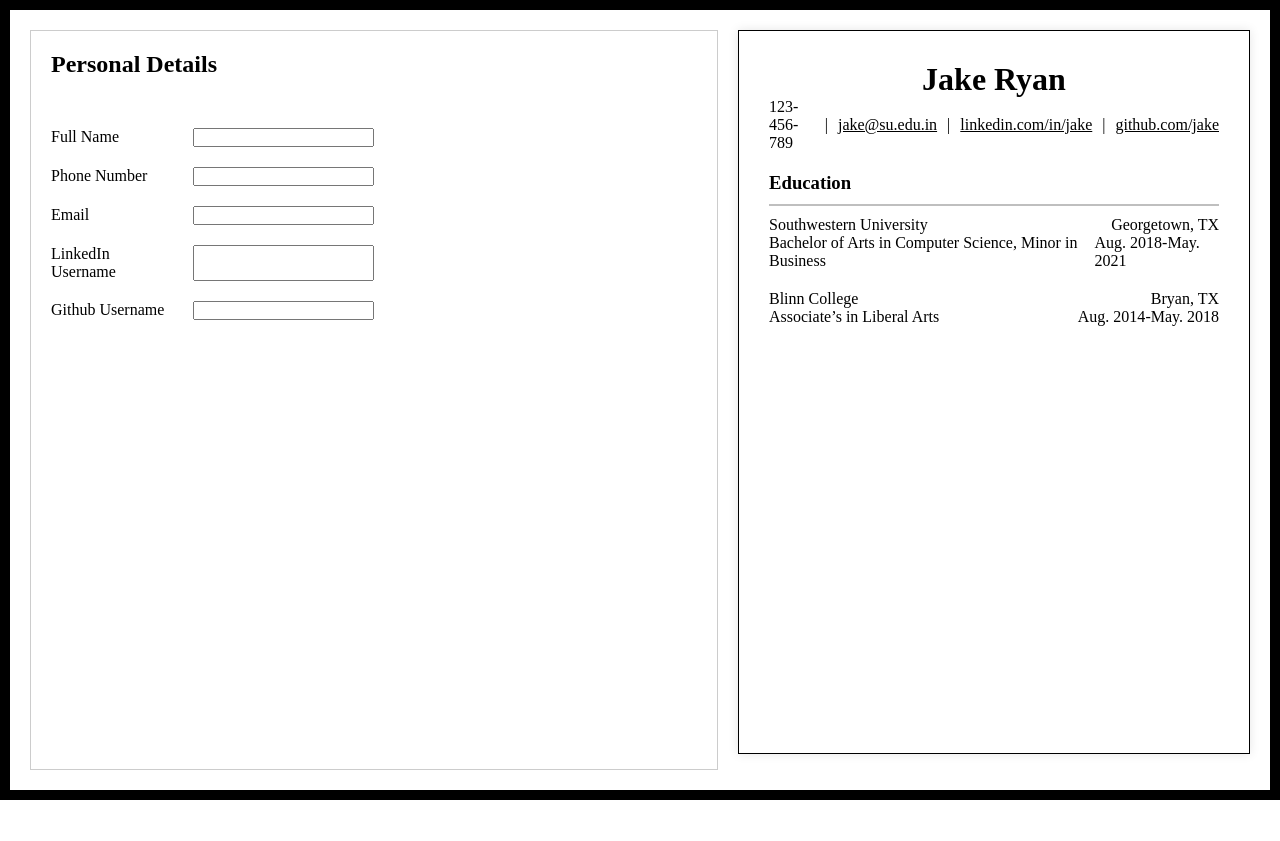
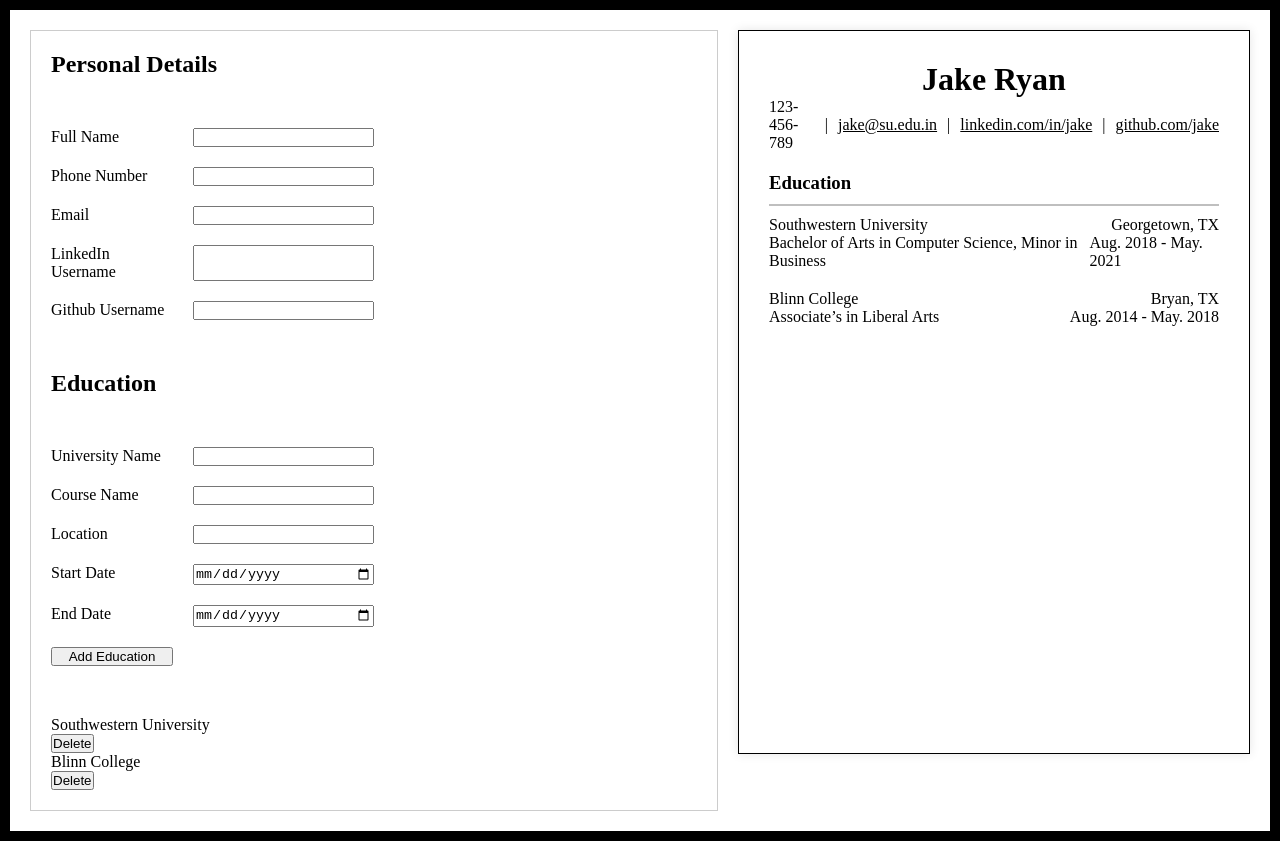
Before and after one commit to GopiWebDev/react_cv_application, a React (Vite) app: page / in a window 1280 px wide. Before the commit the page ends 800 px from the top, so only its background shows below. Built offline with nearby package versions, Linux system fonts and the light colour scheme.

Commit message:
add education section

```diff
--- a/src/App.jsx
+++ b/src/App.jsx
@@ -1,5 +1,8 @@
 import { useState } from 'react'
+// Forms
 import PersonalDetailsForm from './components/forms/PersonalDetailsForm'
+import EducationForm from './components/forms/EducationForm'
+// Preview Components
 import Personal from './components/Personal'
 import Education from './components/Education'
 
@@ -34,6 +37,7 @@ const App = () => {
     <div className='container'>
       <div className='edit-section'>
         <PersonalDetailsForm setData={setData} />
+        <EducationForm setData={setData} data={data.education} />
       </div>
       <div className='view'>
         <Personal data={data.personal} />
--- a/src/components/Education.jsx
+++ b/src/components/Education.jsx
@@ -1,5 +1,36 @@
+function formatDateRange([startDate, endDate]) {
+  const months = [
+    'Jan.',
+    'Feb.',
+    'Mar.',
+    'Apr.',
+    'May.',
+    'Jun.',
+    'Jul.',
+    'Aug.',
+    'Sep.',
+    'Oct.',
+    'Nov.',
+    'Dec.',
+  ]
+
+  // Convert the startDate and endDate strings into Date objects
+  const start = new Date(startDate)
+  const end = new Date(endDate)
+
+  // Format the dates
+  const startMonth = months[start.getMonth()]
+  const startYear = start.getFullYear()
+  const endMonth = months[end.getMonth()]
+  const endYear = end.getFullYear()
+
+  return `${startMonth} ${startYear} - ${endMonth} ${endYear}`
+}
+
 const EducationData = ({ data }) => {
   const { universityName, major, location, startDate, endDate } = data
+
+  const formatDate = formatDateRange([startDate, endDate])
 
   return (
     <div className='education-detail'>
@@ -9,9 +40,7 @@ const EducationData = ({ data }) => {
       </div>
       <div style={{ display: 'flex', justifyContent: 'space-between' }}>
         <p>{major}</p>
-        <p>
-          {startDate}-{endDate}
-        </p>
+        <p>{formatDate}</p>
       </div>
     </div>
   )
--- a/src/components/forms/EducationForm.jsx
+++ b/src/components/forms/EducationForm.jsx
@@ -1,10 +1,126 @@
-const EducationForm = ({ setData }) => {
+import { useState } from 'react'
+
+const EducationForm = ({ setData, data }) => {
+  const [universityName, setUniversityName] = useState('')
+  const [major, setMajor] = useState('')
+  const [location, setLocation] = useState('')
+  const [startDate, setStartDate] = useState('')
+  const [endDate, setEndDate] = useState('')
+
+  const handleInputChange = (e) => {
+    const { name, value } = e.target
+    e.preventDefault()
+
+    switch (name) {
+      case 'universityName':
+        setUniversityName(value)
+        break
+      case 'major':
+        setMajor(value)
+        break
+      case 'location':
+        setLocation(value)
+        break
+      case 'startDate':
+        setStartDate(value)
+        break
+      case 'endDate':
+        setEndDate(value)
+        break
+      default:
+        break
+    }
+  }
+
+  const addEducation = (newEducation) => {
+    setData((prev) => ({
+      ...prev,
+      education: [...prev.education, newEducation],
+    }))
+  }
+
+  const deleteEducation = (universityName) => {
+    setData((prev) => ({
+      ...prev,
+      education: [...prev.education].filter((educ) => {
+        return educ.universityName !== universityName
+      }),
+    }))
+  }
+
+  const handleSubmit = (e) => {
+    e.preventDefault()
+    const newEducation = {
+      universityName,
+      major,
+      location,
+      startDate,
+      endDate,
+    }
+
+    addEducation(newEducation)
+  }
+
   return (
     <>
       <h2>Education</h2>
-      <form action="">
-        <label htmlFor="">University Name</label>
+      <form action='' className='form' onSubmit={handleSubmit}>
+        <label htmlFor='universityName'>University Name</label>
+        <input
+          type='text'
+          name='universityName'
+          id='universityName'
+          onChange={handleInputChange}
+          value={universityName}
+        />
+        <label htmlFor='major'>Course Name</label>
+        <input
+          type='text'
+          name='major'
+          id='major'
+          onChange={handleInputChange}
+          value={major}
+        />
+        <label htmlFor='location'>Location</label>
+        <input
+          type='text'
+          name='location'
+          id='location'
+          onChange={handleInputChange}
+          value={location}
+        />
+
+        <label htmlFor='startDate'>Start Date</label>
+        <input
+          type='date'
+          name='startDate'
+          id='startDate'
+          onChange={handleInputChange}
+          value={startDate}
+        />
+        <label htmlFor='endDate'>End Date</label>
+        <input
+          type='date'
+          name='endDate'
+          id='endDate'
+          onChange={handleInputChange}
+          value={endDate}
+        />
+
+        <input type='submit' value='Add Education' />
       </form>
+      <div>
+        {data.map((data) => {
+          return (
+            <div key={data.universityName}>
+              <p>{data.universityName}</p>
+              <button onClick={() => deleteEducation(data.universityName)}>
+                Delete
+              </button>
+            </div>
+          )
+        })}
+      </div>
     </>
   )
 }
```
